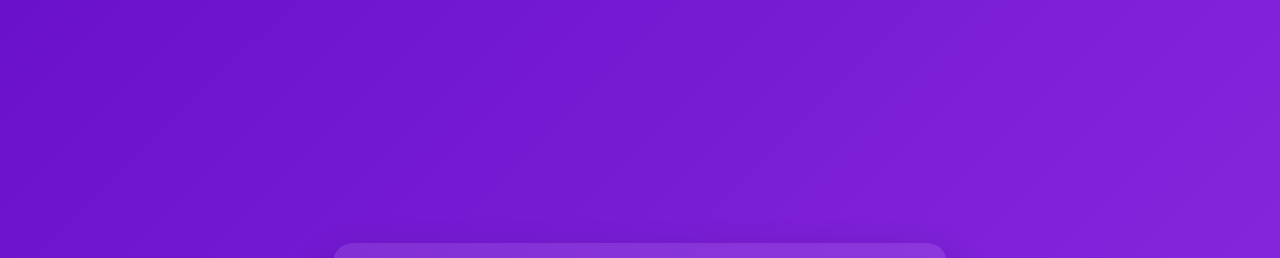
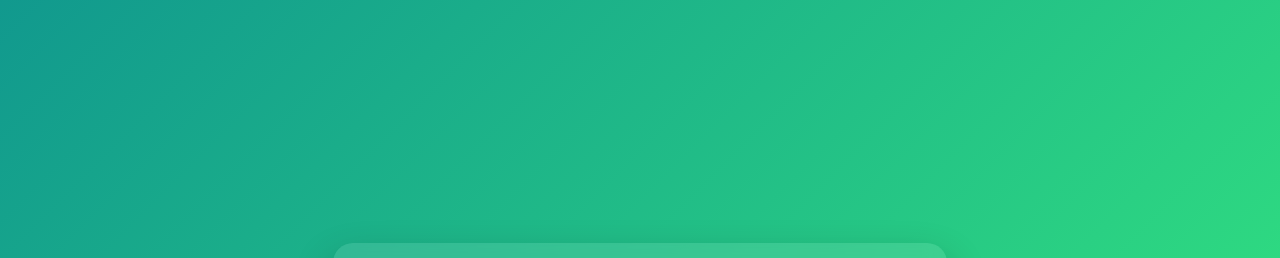
Before and after one commit to soumi04/devops, a website: page Day3/docker_sample/mynginx/index.html in a window 1280 px wide. Shown: the top 258 px of the page. Drawn offline with Linux system fonts and the light colour scheme.

Commit message:
Update index.html

```diff
--- a/Day3/docker_sample/mynginx/index.html
+++ b/Day3/docker_sample/mynginx/index.html
@@ -7,7 +7,7 @@
         body {
             margin: 0;
             font-family: Arial, sans-serif;
-            background: linear-gradient(135deg, #6a11cb, #8e2de2);
+            background: linear-gradient(135deg,#11998e,#38ef7d);
             height: 100vh;
             display: flex;
             justify-content: center;
```
